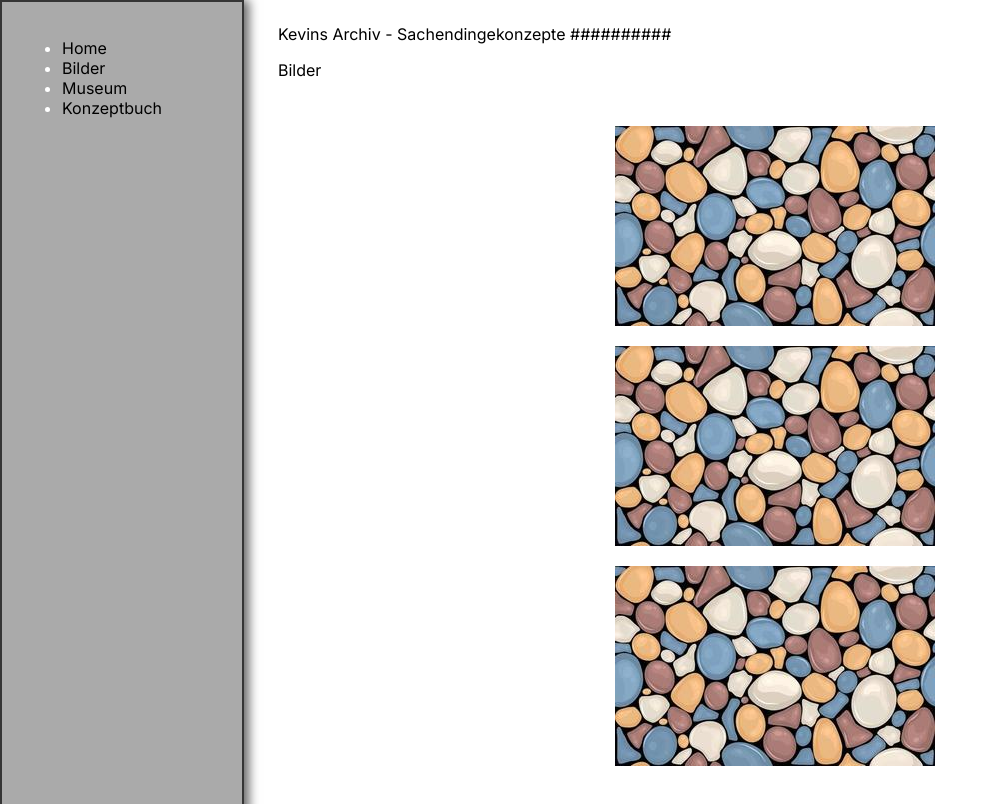
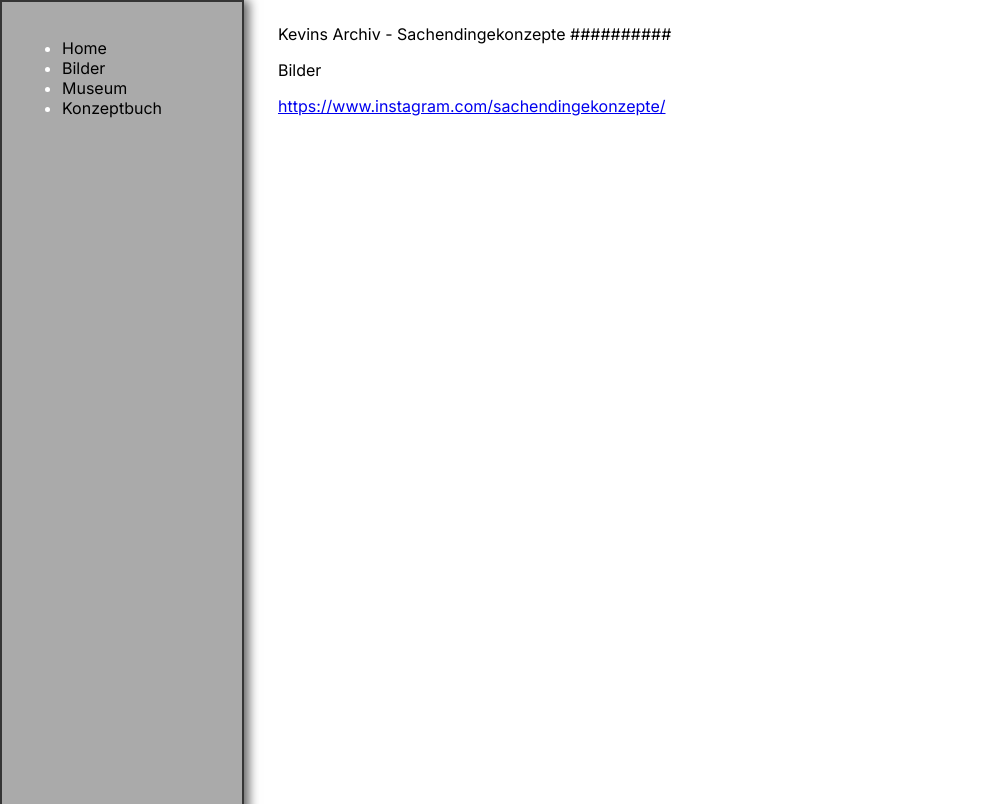
Before and after one commit to MohammedKevin/website, a Next.js app: page /bilder in a window 1280 px wide. Shown: the whole page, without its empty margins (0-996 px from the left). Built offline with nearby package versions, Linux system fonts and the light colour scheme.

Commit message:
fix: temp remove last test

```diff
--- a/app/bilder/page.tsx
+++ b/app/bilder/page.tsx
@@ -13,7 +13,9 @@ export default function Bilder() {
       <div className="main-content" style={pageStyles}>
         <p>Kevins Archiv - Sachendingekonzepte ##########</p>
         <p>Bilder</p>
-        <ImageGallery images={images}></ImageGallery>
+        <a href={"https://www.instagram.com/sachendingekonzepte/"}>
+          https://www.instagram.com/sachendingekonzepte/
+        </a>
       </div>
     </>
   );
```
